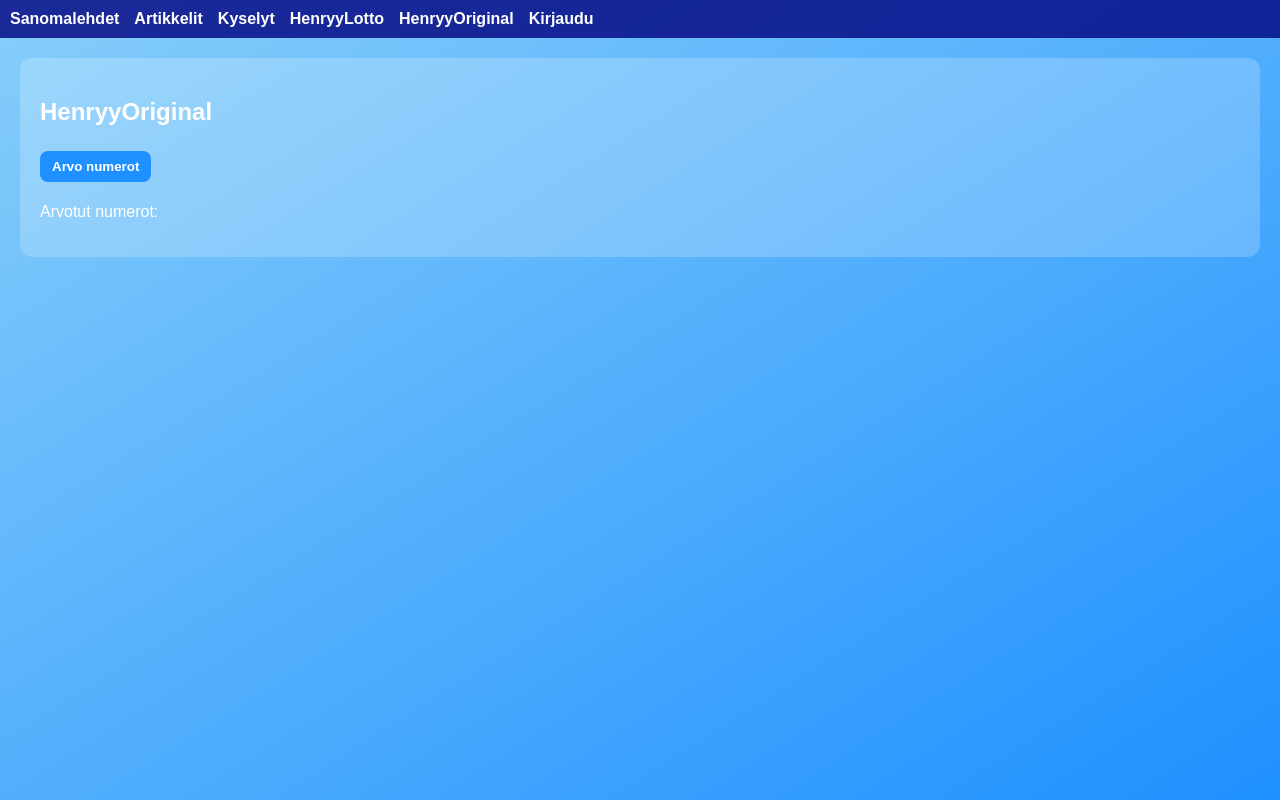
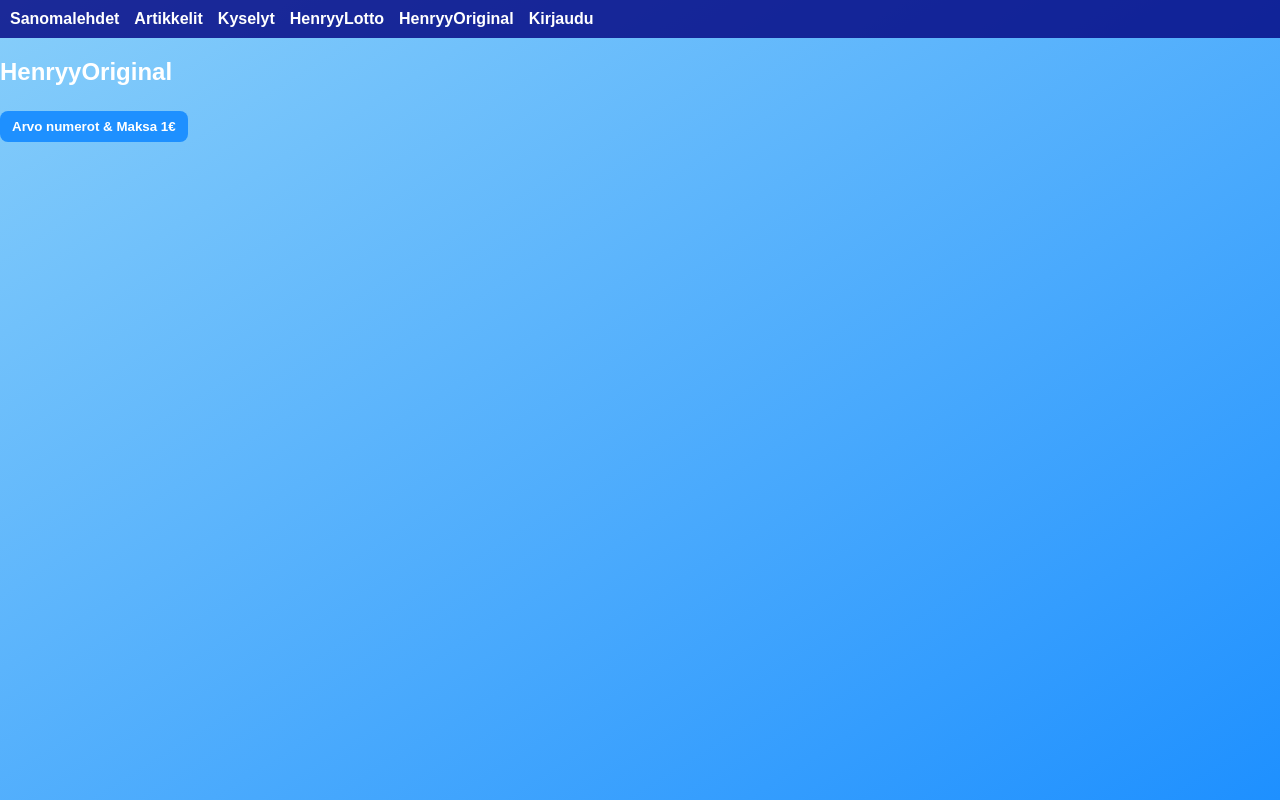
Before and after one commit to henrybankki/PerholliApp, a React (Vite) app: page /original in a window 1280 px wide. Built offline with nearby package versions, Linux system fonts and the light colour scheme.

Commit message:
Update HenryyOriginal.tsx

```diff
--- a/src/pages/HenryyOriginal.tsx
+++ b/src/pages/HenryyOriginal.tsx
@@ -1,25 +1,42 @@
 // src/pages/HenryyOriginal.tsx
-import React, { useState } from "react";
+import React from "react";
+import { auth, db } from "../firebase";
+import { doc, getDoc, updateDoc, collection, addDoc, serverTimestamp } from "firebase/firestore";
 
-function HenryyOriginal() {
-  const [result, setResult] = useState<number[]>([]);
+const HenryyOriginal = () => {
+  const playGame = async () => {
+    if (!auth.currentUser) return;
 
-  const draw = () => {
-    const nums: number[] = [];
-    while (nums.length < 7) {
-      const n = Math.floor(Math.random() * 21);
-      if (!nums.includes(n)) nums.push(n);
-    }
-    setResult(nums);
+    const userRef = doc(db, "users", auth.currentUser.uid);
+    const userSnap = await getDoc(userRef);
+    if (!userSnap.exists()) return alert("Käyttäjää ei löydy");
+
+    const balance = userSnap.data().balance;
+    if (balance < 1) return alert("Ei tarpeeksi saldoa!");
+
+    // Vähennä 1 €
+    await updateDoc(userRef, { balance: balance - 1 });
+
+    // Arvo numerot
+    const numbers = Array.from({ length: 7 }, () => Math.floor(Math.random() * 20));
+
+    // Lähetä adminille
+    await addDoc(collection(db, "admin_original_submissions"), {
+      uid: auth.currentUser.uid,
+      email: auth.currentUser.email,
+      numbers,
+      timestamp: serverTimestamp()
+    });
+
+    alert("Numerot arvottu ja 1€ veloitettu adminille!");
   };
 
   return (
-    <div className="container">
+    <div>
       <h2>HenryyOriginal</h2>
-      <button onClick={draw}>Arvo numerot</button>
-      <p>Arvotut numerot: {result.join(", ")}</p>
+      <button onClick={playGame}>Arvo numerot & Maksa 1€</button>
     </div>
   );
-}
+};
 
 export default HenryyOriginal;
```
